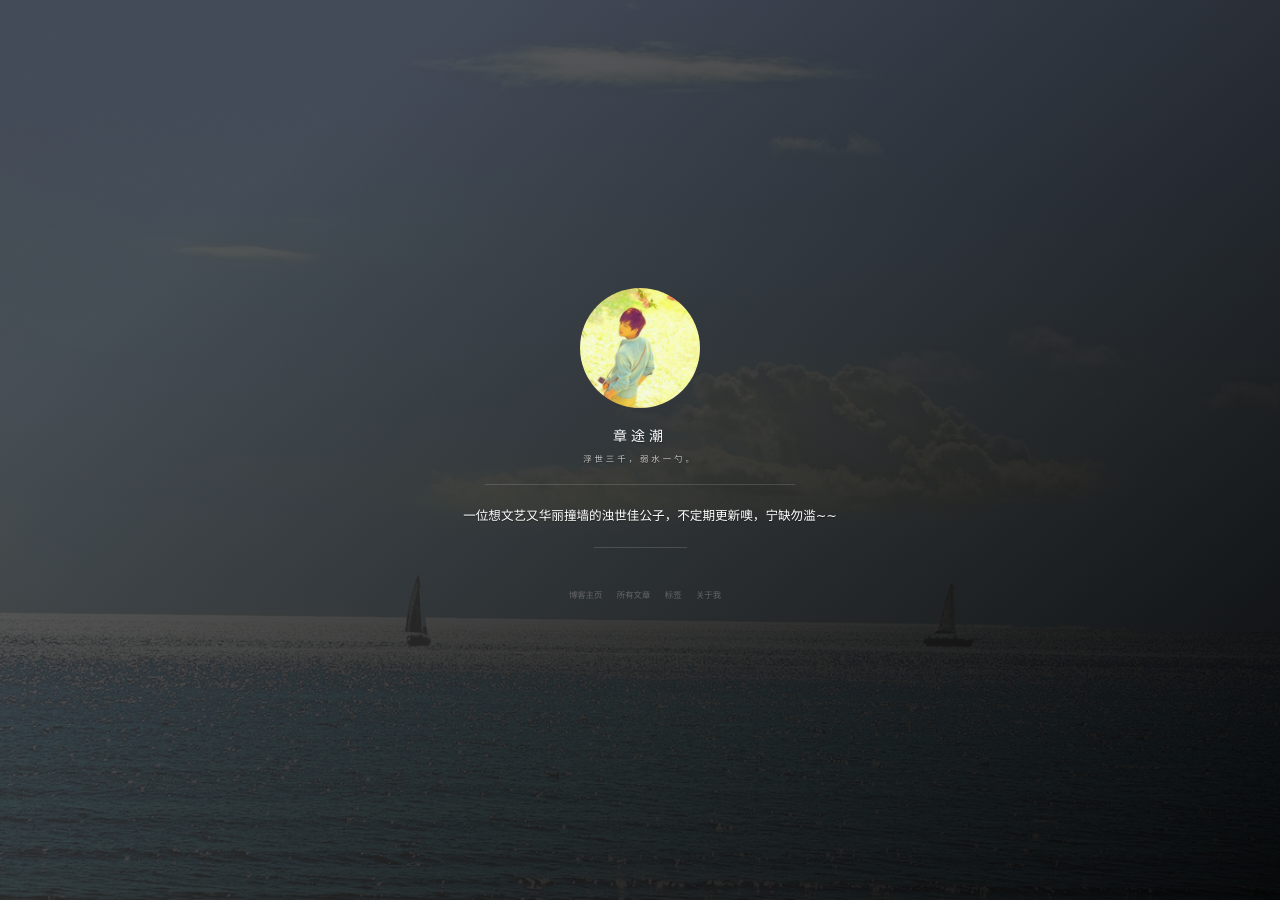
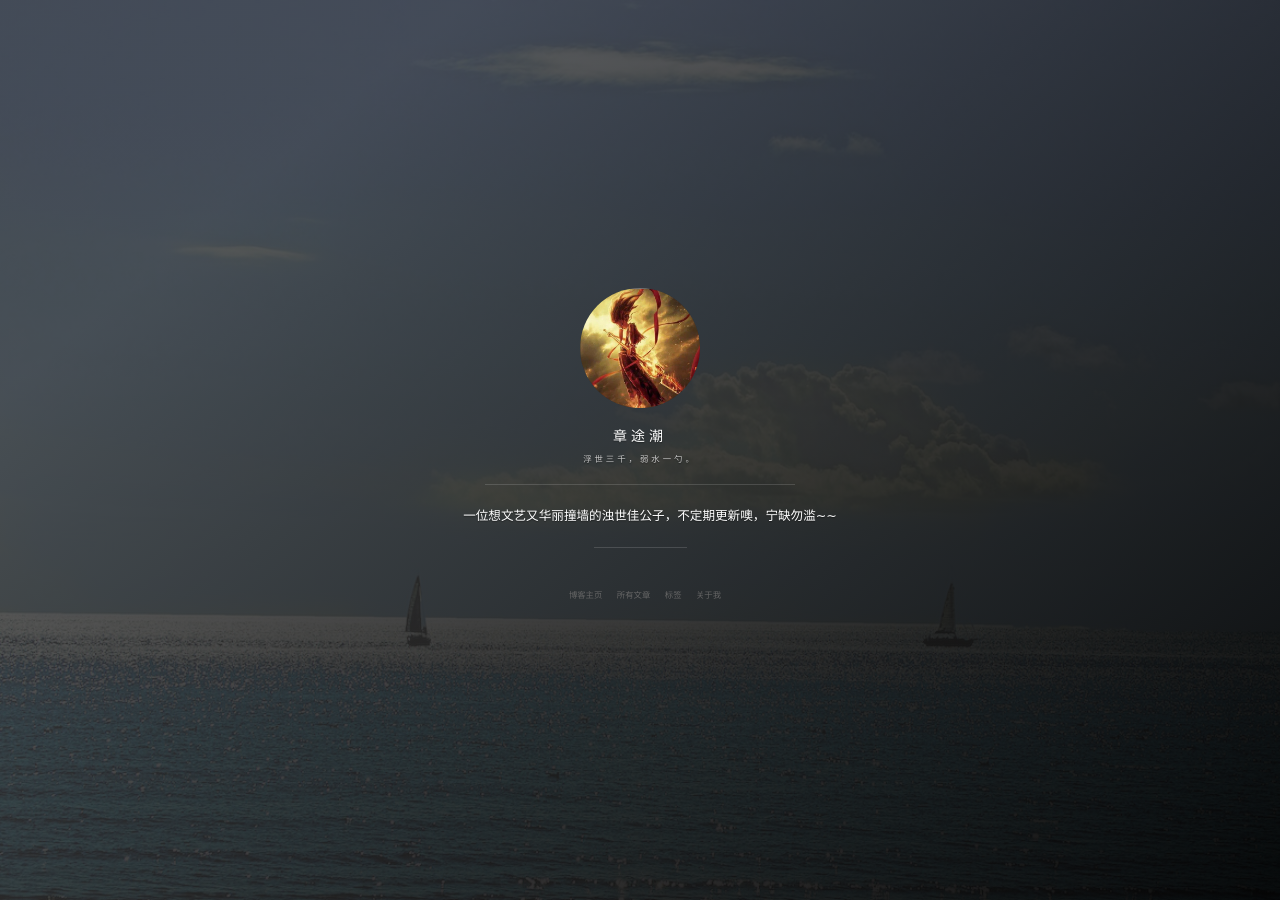
Before and after one commit to tuchao1996/tuchao1996.github.io, a Jekyll site: the page built from index.html, in a window 1280 px wide. Built offline with Jekyll 4.4.1, drawn with Linux system fonts in a browser that asks for light colours; nearby versions of some CDN libraries; the list of posts is cut into pages by our own code; comment, search, counter and statistics services are not loaded; grey boxes are pictures that could not be loaded.

Commit message:
改变头像

```diff
--- a/_includes/side-panel.html
+++ b/_includes/side-panel.html
@@ -6,7 +6,7 @@
         <!-- 头像效果-start -->
         <div class="ih-item circle effect right_to_left">
             <a href="/#blog" title="前往 {{ site.title }} 的主页" class="blog-button">
-                <div class="img"><img src="/images/avatar.jpg" alt="img"></div>
+                <div class="img"><img src="/images/new_avator.jpg" alt="img"></div>
                 <div class="info">
                     <div class="info-back">
                         <h2>
```
Also changed, not shown: images/avatar.jpg (deleted), images/new_avator.jpg (added).
